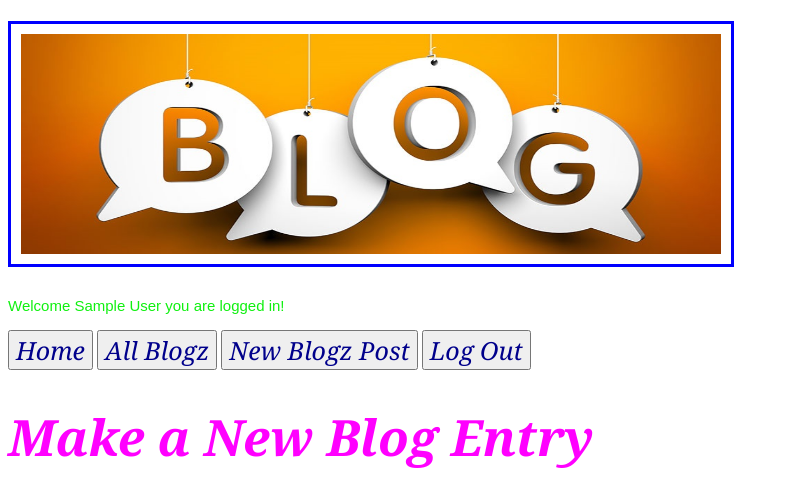
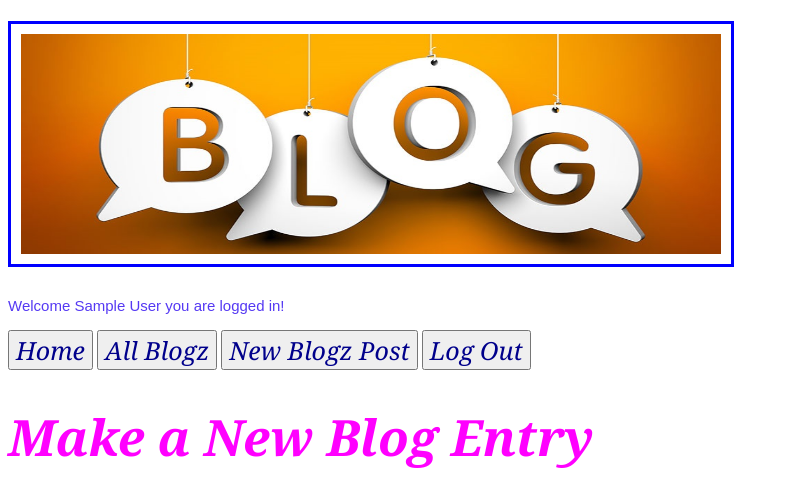
Before and after one commit to xhsker/blogz, a Flask app: page /newpost in a window 1280 px wide. Shown: the top 502 px of the page, without its empty margins (0-790 px from the left). Run offline with Flask 2, Linux system fonts and the light colour scheme; the visitor is signed in with stand-in values (Sample User, id 1).

Commit message:
final fixes

```diff
--- a/Static/stylesheet.css
+++ b/Static/stylesheet.css
@@ -79,7 +79,7 @@ text-align: center;
 }
 
 .nauth{
-    color: rgb(16, 240, 16);
+    color: rgba(50, 16, 240, 0.829);
     font-size: 15px;
     font-family: Arial, Helvetica, sans-serif;
 }
--- a/templates/index.html
+++ b/templates/index.html
@@ -7,7 +7,7 @@
 
         {% for user in users %}
 
-            <h2 class='nauth'><a href="/singleuser?id={{user.id}}"">{{user.name}}</a></h2>
+            <h2 class='information'><a href="/singleuser?id={{user.id}}"">{{user.name}}</a></h2>
         {% endfor %}
 
 
```
